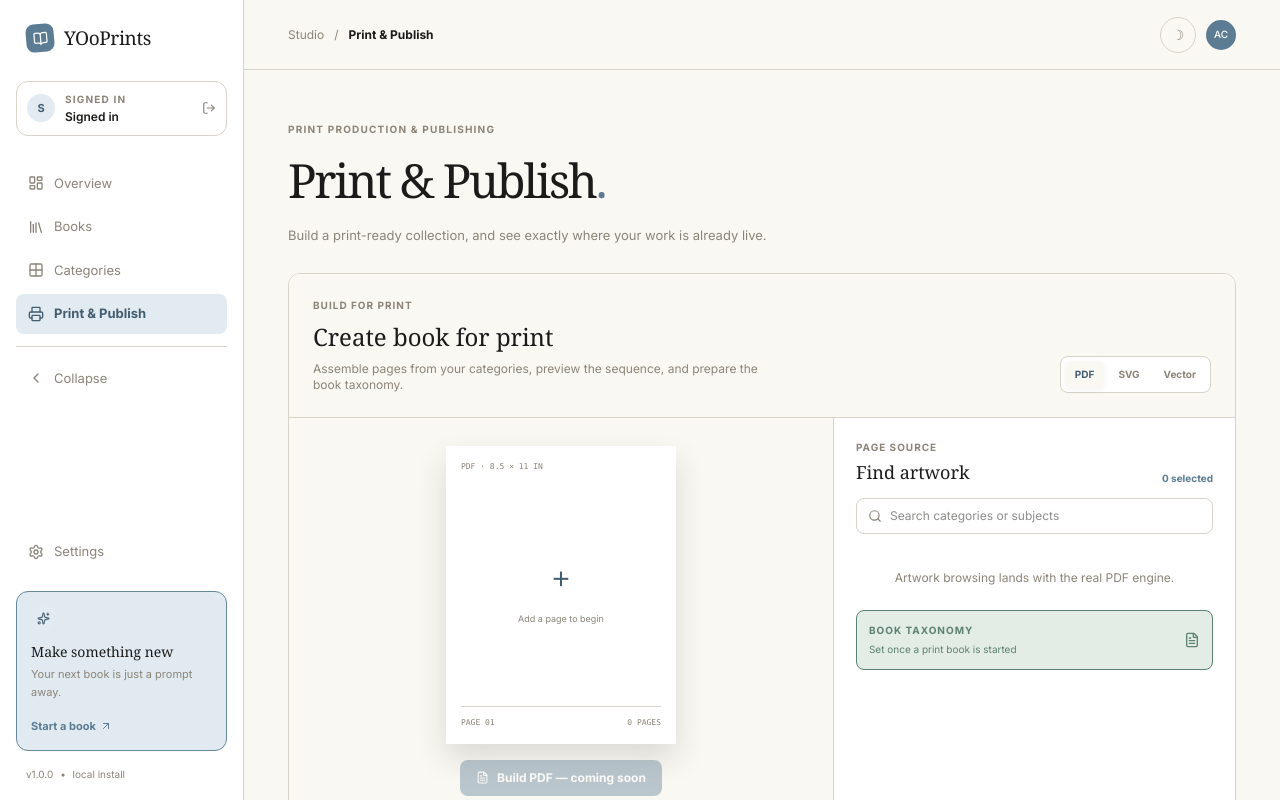
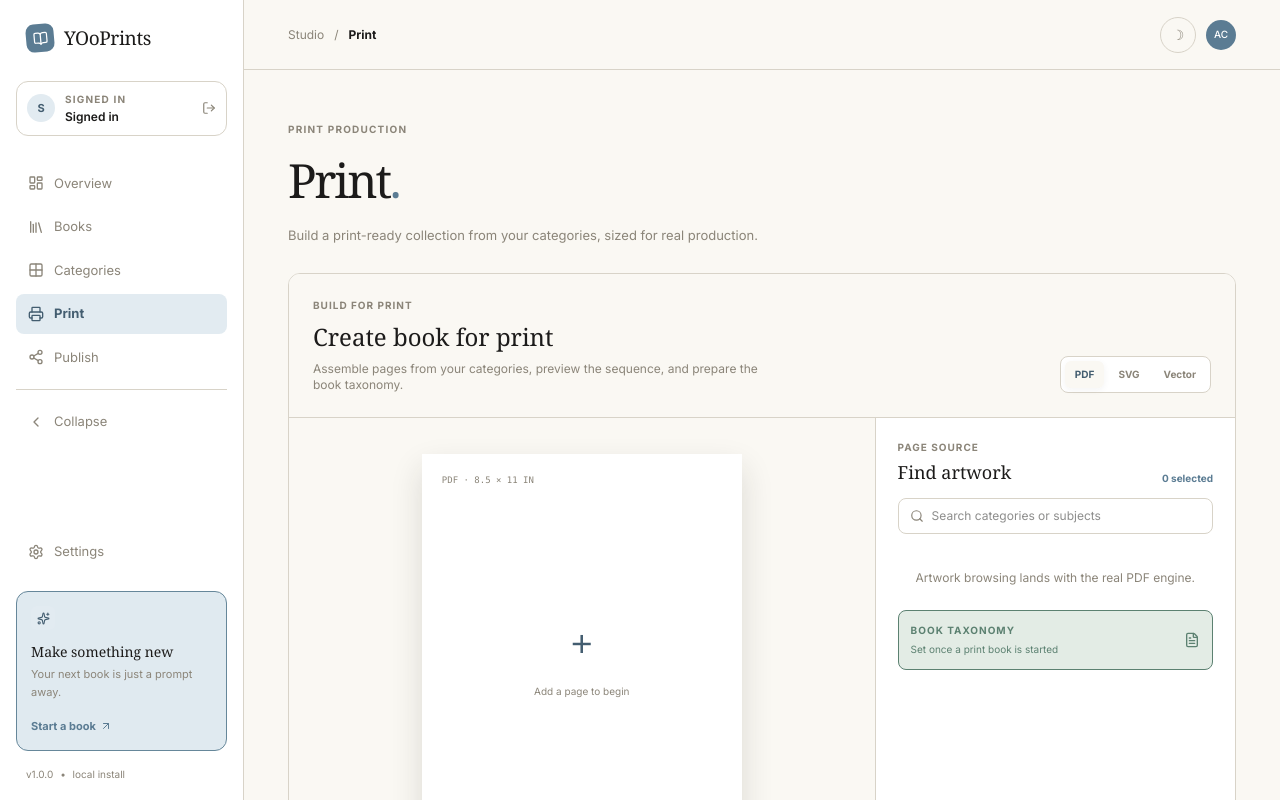
Before and after one commit to DavidG002/coloring-book-gen2, a Next.js app in the folder frontend/: page /print in a window 1280 px wide. Shown: the top 800 px of the page. Built offline with nearby package versions, Linux system fonts and the light colour scheme; no server answers.

Commit message:
print book, publish book, book preview canvas fix, sequence panel fix

```diff
--- /dev/null
+++ b/frontend/app/publish/page.tsx
@@ -0,0 +1,5 @@
+import PublishPage from "@/components/PublishPage";
+
+export default function Publish() {
+  return <PublishPage />;
+}
--- a/frontend/components/AppShell.tsx
+++ b/frontend/components/AppShell.tsx
@@ -4,7 +4,7 @@ import { useState, useEffect } from "react";
 import Link from "next/link";
 import { useSession, signOut } from "next-auth/react";
 import {
-  BookOpen, LayoutDashboard, Library, Grid2X2, Printer, Settings, Sparkles,ArrowUpRight, ChevronDown, ChevronLeft, LogOut, Menu, X,
+  BookOpen, LayoutDashboard, Library, Grid2X2, Printer, Share2, Settings, Sparkles,ArrowUpRight, ChevronDown, ChevronLeft, LogOut, Menu, X,
 } from "lucide-react";
 import { getBooks } from "@/lib/api";
 import NewBookModal from "./NewBookModal";
@@ -16,7 +16,7 @@ export default function AppShell({
   children,
   contentMaxWidth,
 }: {
-  active: "Overview" | "Books" | "Categories" | "Print";
+  active: "Overview" | "Books" | "Categories" | "Print" | "Publish";
   breadcrumb: string;
   children: React.ReactNode;
   // Lets one page opt into a wider content area (e.g. the book detail
@@ -262,7 +262,21 @@ export default function AppShell({
             }
           >
             <Printer size={16} />
-            {!showCollapsedRail && "Print & Publish"}
+            {!showCollapsedRail && "Print"}
+          </Link>
+          <Link
+            href="/publish"
+            onClick={handleNavClick}
+            title={showCollapsedRail ? "Publish" : undefined}
+            className={`nav-hover flex items-center gap-2.5 rounded-lg text-[13px] ${showCollapsedRail ? "justify-center px-0 py-2.5" : "px-3 py-2.5"}`}
+            style={
+              active === "Publish"
+                ? { background: "var(--teal-tint)", color: "var(--teal-dark)", fontWeight: 700 }
+                : { color: "var(--pencil)" }
+            }
+          >
+            <Share2 size={16} />
+            {!showCollapsedRail && "Publish"}
           </Link>
           </nav>
 
--- a/frontend/components/CategoryImageStrip.tsx
+++ b/frontend/components/CategoryImageStrip.tsx
@@ -538,7 +538,17 @@ async function doRegenerate(id: number) {
             {sortedImages.length} of {images.length} {images.length === 1 ? "page" : "pages"}
           </p>
         </div>
-         <div className="flex items-center gap-2 flex-nowrap overflow-x-auto">
+         {/* Two fixes: (1) the expand/minimize button used to be `ml-auto`
+             inside this same scrollable row, so on mobile it scrolled away
+             with the filters — easy to lose track of that a collapsed strip
+             could even be expanded again. It's now a fixed sibling outside
+             the scroll area, always visible on the right. (2) the scrollable
+             filters row had no room reserved below its content for the
+             native horizontal scrollbar, so the scrollbar rendered right on
+             top of the selects' bottom edge — pb-2/-mb-2 gives it a clean
+             strip below instead, without changing the row's outer height. */}
+         <div className="flex items-center gap-2 min-w-0">
+         <div className="flex items-center gap-2 flex-nowrap overflow-x-auto pb-2 -mb-2 min-w-0" style={{ scrollbarWidth: "thin" }}>
           <select
             value={showOnlyPublishSet ? "in_publish_set" : filterStatus}
             onChange={(e) => {
@@ -616,9 +626,10 @@ async function doRegenerate(id: number) {
             <option value="newest">Newest → Oldest</option>
             <option value="subject">By subject</option>
           </select>
+         </div>
           <button
             onClick={() => setMinimized((v) => !v)}
-            className="w-8 h-8 flex items-center justify-center rounded-md ml-auto"
+            className="w-8 h-8 flex items-center justify-center rounded-md shrink-0"
             style={{ border: "1px solid var(--tone-blue)", color: "var(--tone-blue)", background: "var(--canvas)" }}
             aria-label={minimized ? "Expand" : "Minimize"}
           >
--- a/frontend/components/PrintBuilder.tsx
+++ b/frontend/components/PrintBuilder.tsx
@@ -3,34 +3,37 @@
 import { useState } from "react";
 import { Search, FileText, Sparkles } from "lucide-react";
 import AppShell from "./AppShell";
-import PublishConnectionsPanel from "./PublishConnectionsPanel";
 
 export default function PrintBuilder() {
   const [exportFormat, setExportFormat] = useState<"PDF" | "SVG" | "Vector">("PDF");
   const [builderSearch, setBuilderSearch] = useState("");
 
   return (
-    <AppShell active="Print" breadcrumb="Print & Publish">
+    <AppShell active="Print" breadcrumb="Print">
       <div className="flex items-end justify-between gap-5 mb-7">
         <div>
           <p className="text-[10px] uppercase font-bold m-0" style={{ color: "var(--pencil)", letterSpacing: "0.12em" }}>
-            Print production &amp; publishing
+            Print production
           </p>
           <h1
             className="font-display font-normal m-0 mt-2"
             style={{ fontSize: "clamp(34px, 4vw, 47px)", letterSpacing: "-0.045em", color: "var(--ink)" }}
           >
-            Print &amp; Publish<span style={{ color: "var(--teal)" }}>.</span>
+            Print<span style={{ color: "var(--teal)" }}>.</span>
           </h1>
           <p className="text-[13px] m-0 mt-2.5" style={{ color: "var(--pencil)" }}>
-            Build a print-ready collection, and see exactly where your work is already live.
+            Build a print-ready collection from your categories, sized for real production.
           </p>
         </div>
       </div>
 
       {/* Cosmetic print-builder section — real PDF/SVG/Vector export is a separate, later project */}
       <div className="rounded-xl overflow-hidden mb-11" style={{ border: "1px solid var(--pencil-light)", background: "var(--canvas)" }}>
-        <div className="flex items-end justify-between gap-6 p-6" style={{ borderBottom: "1px solid var(--pencil-light)", background: "var(--paper)" }}>
+        {/* Reuses the same accent tokens as the Settings/Account tab headers
+            (--account-accent-bg/border) — in light mode these resolve to the
+            same --paper/--pencil-light values this strip already had, so
+            it's a no-op there; in dark mode they pick up the shared purple. */}
+        <div className="flex flex-col sm:flex-row sm:items-end justify-between gap-4 sm:gap-6 p-5 sm:p-6" style={{ borderBottom: "1px solid var(--account-accent-border)", background: "var(--account-accent-bg)" }}>
           <div>
             <p className="text-[10px] uppercase font-bold m-0" style={{ color: "var(--pencil)", letterSpacing: "0.1em" }}>
               Build for print
@@ -60,20 +63,23 @@ export default function PrintBuilder() {
           </div>
         </div>
 
-        <div className="grid" style={{ gridTemplateColumns: "minmax(0, 1.15fr) minmax(280px, 0.85fr)" }}>
-          <div className="flex flex-col items-center justify-center gap-4" style={{ minHeight: 400, padding: 28, background: "var(--paper)" }}>
+        {/* Mobile-only fix: below lg there isn't room for a fixed 280px+
+            second column next to the preview, so it stacks single-column
+            and the divider moves from a left border to a top border. */}
+        <div className="grid grid-cols-1 lg:[grid-template-columns:minmax(0,1.3fr)_minmax(280px,0.8fr)]">
+          <div className="flex flex-col items-center justify-center gap-4" style={{ minHeight: 460, padding: 36, background: "var(--paper)" }}>
             <div
               className="flex flex-col"
-              style={{ width: "min(230px, 65%)", aspectRatio: "8.5/ 11", padding: 15, background: "var(--canvas)", boxShadow: "0 14px 30px rgba(32,33,31,0.14)" }}
+              style={{ width: "min(320px, 78%)", aspectRatio: "8.5/ 11", padding: 20, background: "var(--canvas)", boxShadow: "0 14px 30px rgba(32,33,31,0.14)" }}
             >
-              <p className="text-[8px] uppercase font-mono m-0" style={{ color: "var(--pencil)" }}>
+              <p className="text-[9px] uppercase font-mono m-0" style={{ color: "var(--pencil)" }}>
                 {exportFormat} · 8.5 × 11 in
               </p>
-              <div className="flex-1 flex flex-col items-center justify-center gap-2 text-center">
-                <span className="font-display" style={{ fontSize: 34, color: "var(--teal-dark)" }}>+</span>
-                <span className="text-[9px]" style={{ color: "var(--pencil)" }}>Add a page to begin</span>
+              <div className="flex-1 flex flex-col items-center justify-center gap-2.5 text-center">
+                <span className="font-display" style={{ fontSize: 42, color: "var(--teal-dark)" }}>+</span>
+                <span className="text-[10px]" style={{ color: "var(--pencil)" }}>Add a page to begin</span>
               </div>
-              <div className="flex justify-between pt-2.5 text-[8px] font-mono uppercase" style={{ borderTop: "1px solid var(--pencil-light)", color: "var(--pencil)" }}>
+              <div className="flex justify-between pt-3 text-[9px] font-mono uppercase" style={{ borderTop: "1px solid var(--pencil-light)", color: "var(--pencil)" }}>
                 <span>Page 01</span>
                 <span>0 pages</span>
               </div>
@@ -88,7 +94,7 @@ export default function PrintBuilder() {
             </button>
           </div>
 
-          <div style={{ padding: 22, borderLeft: "1px solid var(--pencil-light)" }}>
+          <div className="border-t lg:border-t-0 lg:border-l border-[color:var(--pencil-light)]" style={{ padding: 22 }}>
             <div className="flex items-end justify-between mb-3">
               <div>
                 <p className="text-[10px] uppercase font-bold m-0" style={{ color: "var(--pencil)", letterSpacing: "0.1em" }}>
@@ -141,8 +147,6 @@ export default function PrintBuilder() {
           </p>
         </div>
       </div>
-
-      <PublishConnectionsPanel />
     </AppShell>
   );
 }
--- a/frontend/components/PublishConnectionsPanel.tsx
+++ b/frontend/components/PublishConnectionsPanel.tsx
@@ -177,7 +177,7 @@ export default function PublishConnectionsPanel() {
                     key={cat.category_id}
                     style={{ borderBottom: i < data.categories.length - 1 ? "1px solid var(--pencil-light)" : undefined }}
                   >
-                    <div className="w-full flex items-center gap-3.5" style={{ padding: "14px 22px" }}>
+                    <div className="w-full flex items-center gap-2 sm:gap-3.5" style={{ padding: "14px 22px" }}>
                       <button
                         onClick={() => toggle(cat.category_id)}
                         className="flex-1 min-w-0 flex items-center gap-3.5 text-left"
@@ -219,7 +219,12 @@ export default function PublishConnectionsPanel() {
                         style={{ padding: "5px 8px", color: "var(--teal-dark)", background: "var(--teal-tint)" }}
                         title={`Open ${cat.category_name}'s WordPress publish step in the app`}
                       >
-                        <CornerDownRight size={11} /> Publish step
+                        {/* Below sm there isn't room for the full label next
+                            to the name, live-count badge and chevron — the
+                            icon alone (with the title tooltip above) keeps
+                            this tappable without crushing the category name
+                            down to a couple of visible characters. */}
+                        <CornerDownRight size={11} /> <span className="hidden sm:inline">Publish step</span>
                       </a>
                       <button onClick={() => toggle(cat.category_id)} className="shrink-0" aria-label={isOpen ? "Collapse" : "Expand"}>
                         <ChevronDown
--- /dev/null
+++ b/frontend/components/PublishPage.tsx
@@ -0,0 +1,17 @@
+"use client";
+
+import AppShell from "./AppShell";
+import PublishConnectionsPanel from "./PublishConnectionsPanel";
+
+// Split out of PrintBuilder — Publish (getting already-generated images live
+// on a connected site) and Print (producing a physical print-ready product)
+// are two different jobs for the user, and Publish is the one that's
+// actually working today. PublishConnectionsPanel already carries its own
+// "Publish." hero/header, so this page doesn't need a second one on top of it.
+export default function PublishPage() {
+  return (
+    <AppShell active="Publish" breadcrumb="Publish">
+      <PublishConnectionsPanel />
+    </AppShell>
+  );
+}
```
Also changed, not shown: frontend/components/BookPreviewSection.tsx (+33 -2 lines), frontend/components/PrepareCategoryPanel.tsx (+9 -3 lines).
